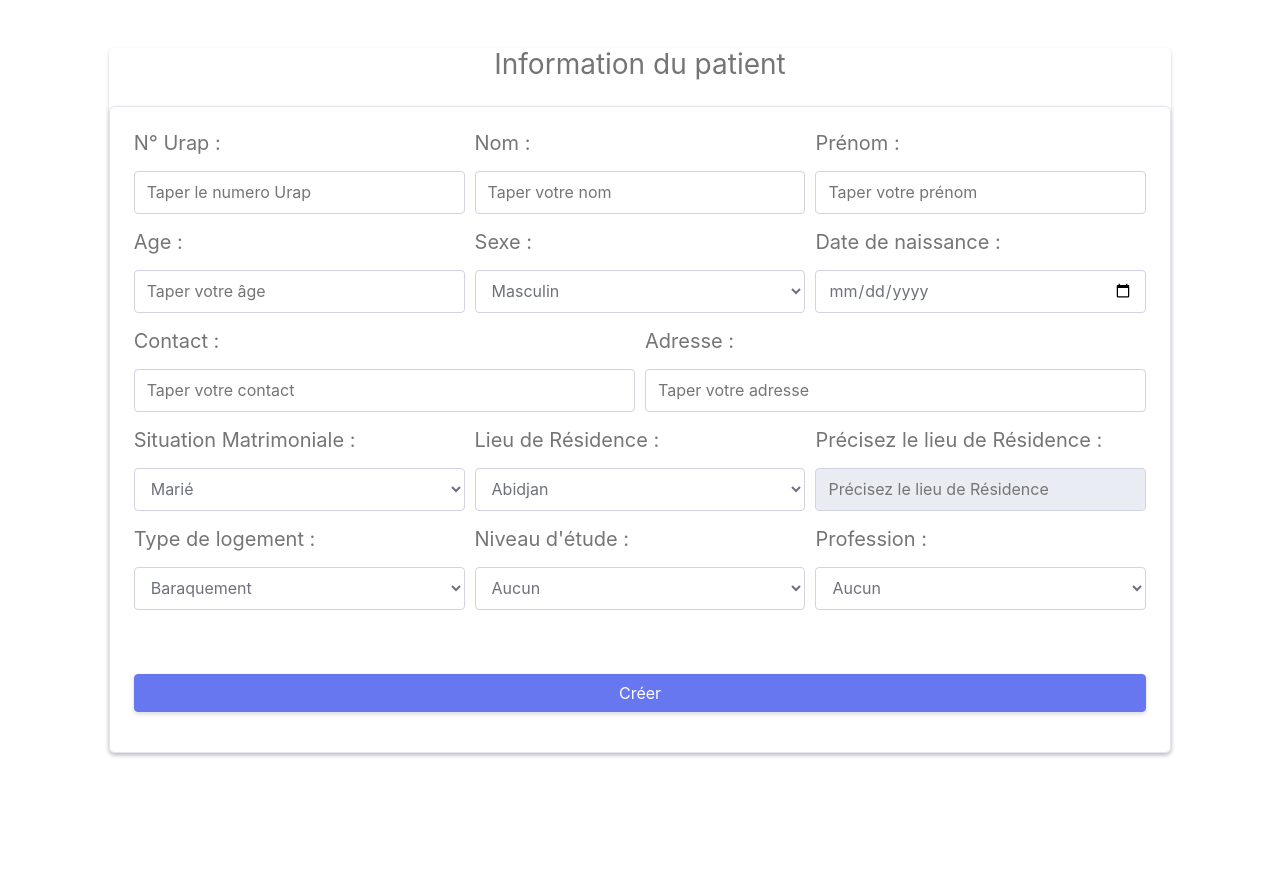
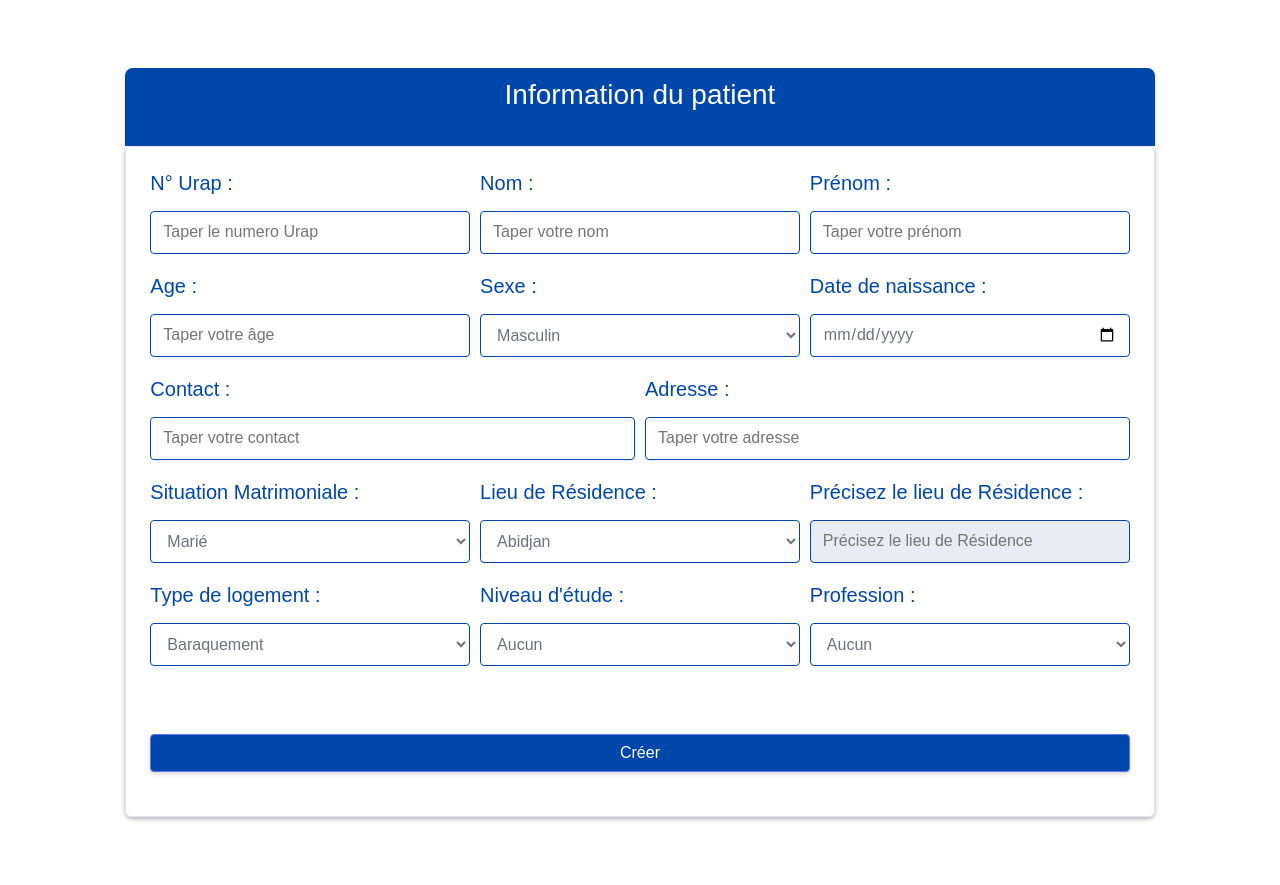
Before and after one commit to AbouTraore/Uatg_IPCI, a PHP site: page /page/Patient.php in a window 1280 px wide. Before the commit the page ends 757 px from the top, so only its background shows below. Run offline with PHP 8.4, Linux system fonts and the light colour scheme; some libraries are stand-ins or nearby versions.

Commit message:
laurince patient

```diff
--- a/page/Patient.php
+++ b/page/Patient.php
@@ -16,21 +16,81 @@
   <link href="../vendor/fontawesome-free/css/all.min.css" rel="stylesheet" type="text/css">
   <link href="../vendor/bootstrap/css/bootstrap.min.css" rel="stylesheet" type="text/css">
   <link href="../css/ruang-admin.min.css" rel="stylesheet">
+  <style>
+      :root {
+          --primary-bg: #ffffff; /* Background blanc */
+          --header-bg: #0047ab; /* Bleu foncé */
+          --text-color: #0047ab; /* Texte bleu foncé */
+          --input-bg: #ffffff; /* Fond d'input blanc */
+          --input-text: #333333; /* Texte sombre */
+          --button-bg: #0047ab; /* Fond du bouton bleu foncé */
+          --button-text: #ffffff; /* Texte du bouton blanc */
+          --button-hover: #1e90ff; /* Bleu clair au survol */
+          --border-radius: 8px;
+          --box-shadow: 0 10px 30px rgba(0, 0, 0, 0.1);
+      }
+
+      body {
+          font-family: Arial, sans-serif;
+          background-color: var(--primary-bg);
+          color: var(--text-color);
+      }
+
+      .container-login {
+          max-width: 1400px; /* Largeur augmentée */
+          margin: auto;
+          padding: 20px;
+      }
+
+      .card {
+          border-radius: var(--border-radius);
+          box-shadow: var(--box-shadow);
+      }
+
+      .login-form h3 {
+          color: var(--text-color);
+      }
+
+      .form-control {
+          border: 1px solid #0047ab; /* Bordure bleue */
+      }
+
+      .btn {
+          background-color: var(--button-bg);
+          color: var(--button-text);
+      }
+
+      .btn:hover {
+          background-color: var(--button-hover);
+      }
+
+      .form-group {
+          margin-bottom: 20px; /* Espacement entre les champs */
+      }
+
+      .header {
+          background-color: var(--header-bg);
+          color: var(--button-text);
+          padding: 10px;
+          text-align: center;
+          border-radius: var(--border-radius) var(--border-radius) 0 0; /* Arrondir le haut */
+      }
+  </style>
 </head>
 
-<body class="bg-gradient-login">
+<body>
   <!-- Register Content -->
   <div class="container-login">
     <div class="row justify-content-center">
       <div class="col-xl-10 col-lg-12 col-md-9">
         <div class="card shadow-sm my-5">
+          <div class="header">
+            <h3 class="text-gray-900 mb-4">Information du patient</h3>
+          </div>
           <div class="card-body p-0">
             <div class="row">
               <div class="col-lg-12">
                 <div class="login-form">
-                  <div class="text-center">
-                    <h3 class="text-gray-900 mb-4">Information du patient</h3>
-                  </div>
                   <form method="POST" action="Insert_patient.php" class="form border rounded p-4 bg-white shadow-sm">
                     <div class="form-row">
                       <div class="form-group col-md-4">
```
